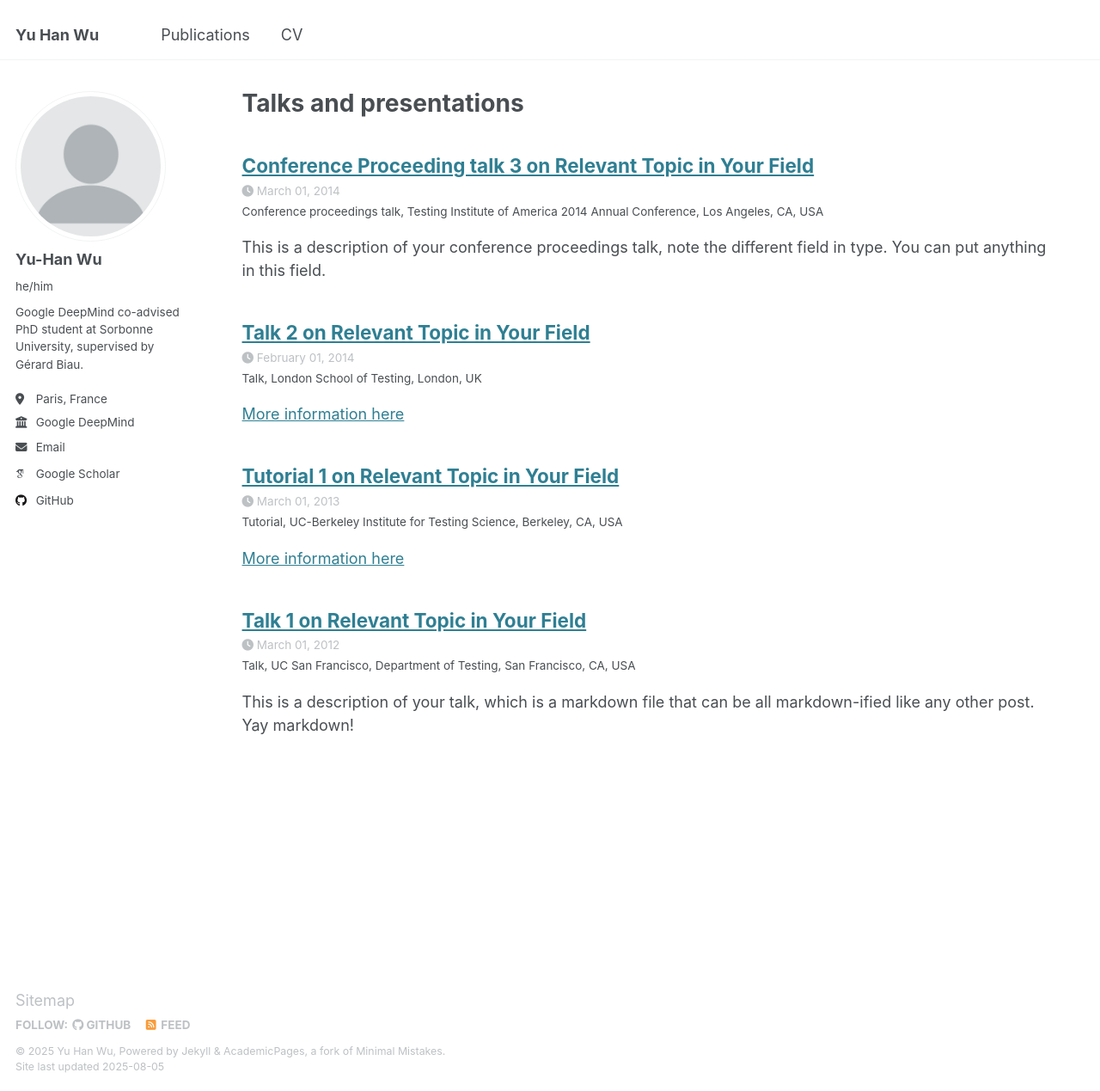
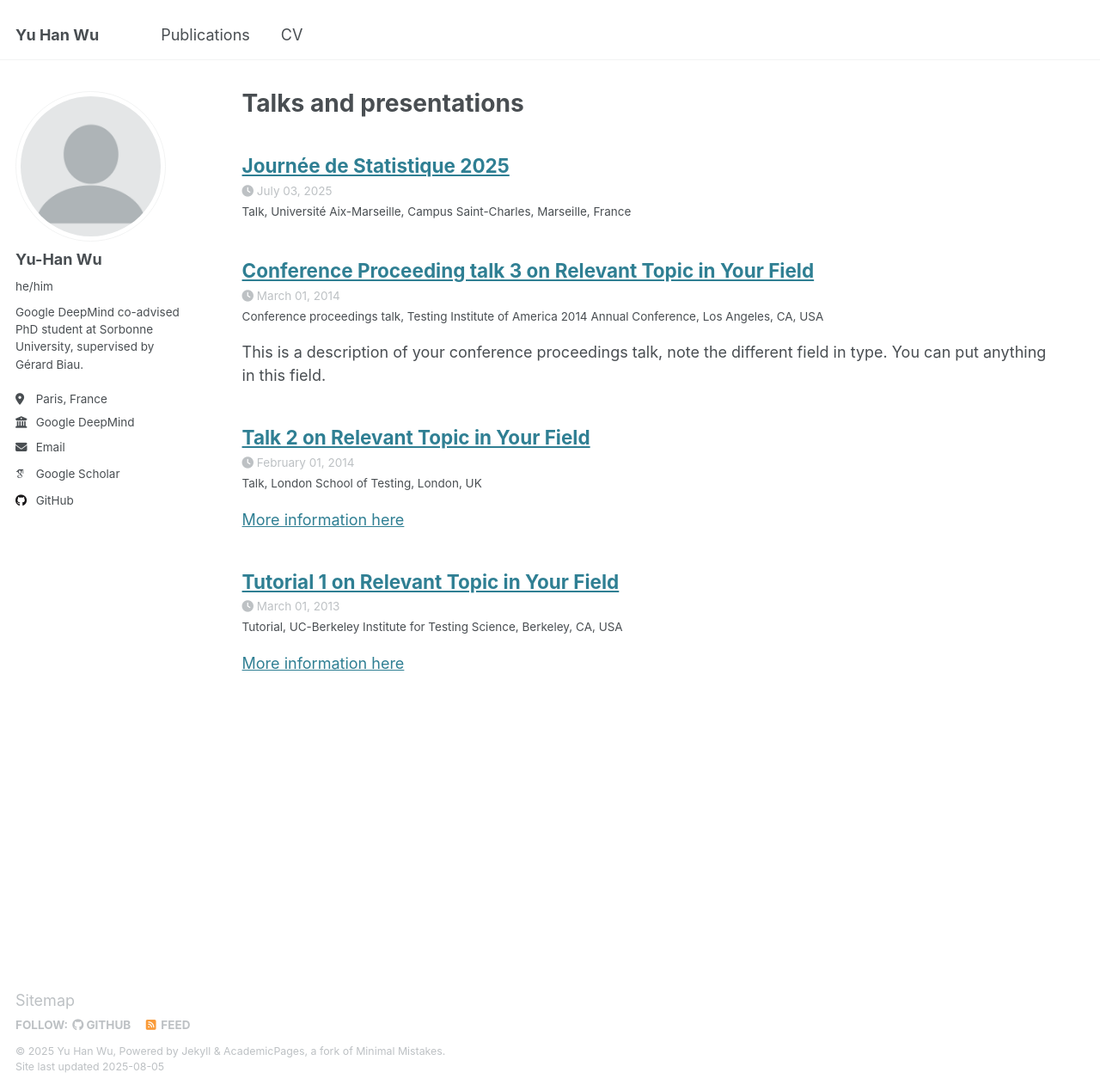
Before and after one commit to pojoowu/pojoowu.github.io, a Jekyll site: the page built from _pages/talks.html, in a window 1280 px wide and 1269 px high. Shown: the whole window at 86% size. Built offline with Jekyll 4.4.1, drawn with Linux system fonts in a browser that asks for light colours; some web fonts are replaced.

Commit message:
Update 2012-03-01-talk-1.md

```diff
--- a/_talks/2012-03-01-talk-1.md
+++ b/_talks/2012-03-01-talk-1.md
@@ -1,11 +1,9 @@
 ---
-title: "Talk 1 on Relevant Topic in Your Field"
+title: "Journée de Statistique 2025"
 collection: talks
 type: "Talk"
 permalink: /talks/2012-03-01-talk-1
-venue: "UC San Francisco, Department of Testing"
-date: 2012-03-01
-location: "San Francisco, CA, USA"
+venue: "Université Aix-Marseille, Campus Saint-Charles"
+date: 2025-07-03
+location: "Marseille, France"
 ---
-
-This is a description of your talk, which is a markdown file that can be all markdown-ified like any other post. Yay markdown!
```
